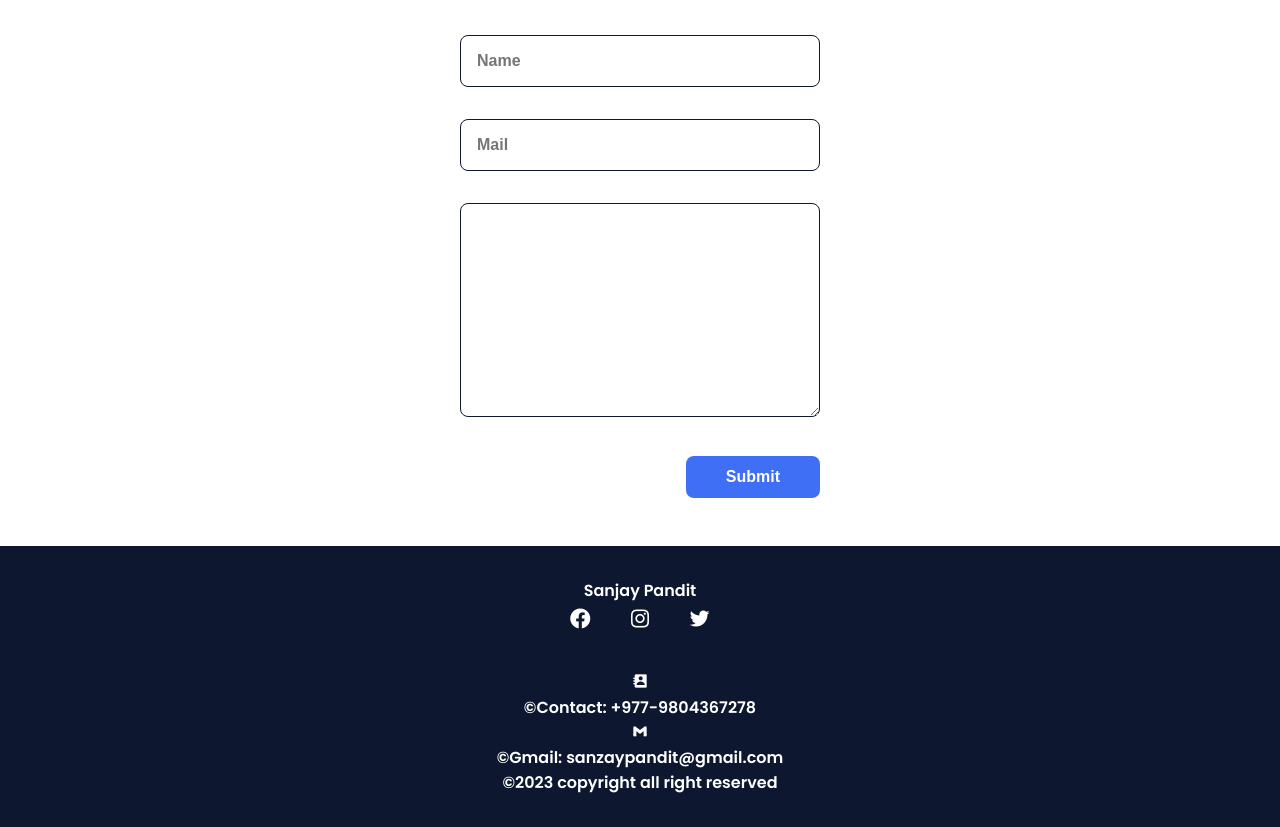
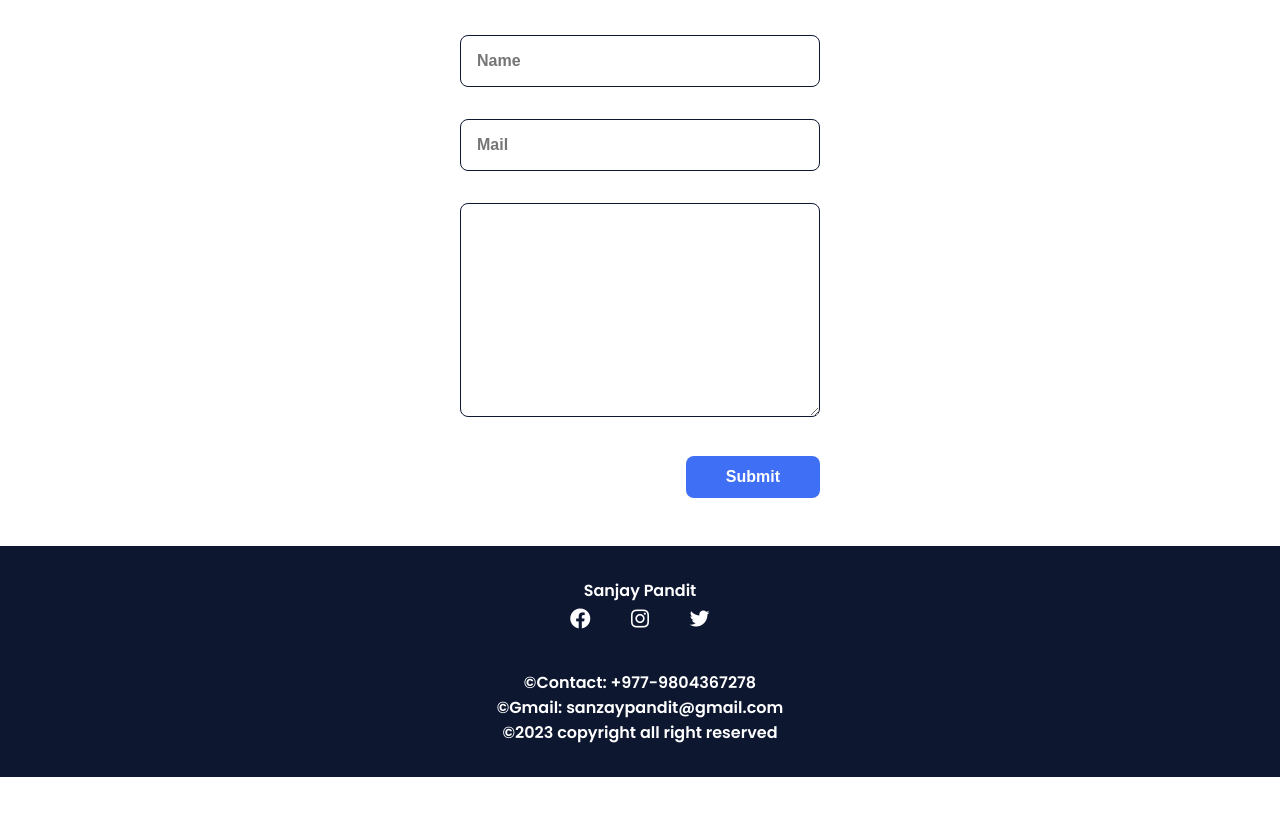
Before and after one commit to Sanjaypandit1/Sanjay-, a plain HTML site: page index.html in a window 1280 px wide. Shown: the part 2301-3128 px from the top of the page. After the commit the page ends 3078 px from the top, so only its background shows below. Drawn offline with nearby package versions, Linux system fonts and the light colour scheme; files whose address does not match are found by name.

Commit message:
Update index.html

```diff
--- a/index.html
+++ b/index.html
@@ -163,9 +163,9 @@
             <a href="https://twitter.com/SanjayP92901324" class="footer__icon"><i class='bx bxl-twitter'></i></a>
 
         </div>
-        <i class='bx bxs-contact'></i>
+
         <p>&#169;Contact: +977-9804367278</p>
-        <i class='bx bxl-gmail' ></i>
+
 
         <p>&#169;Gmail: sanzaypandit@gmail.com</p>
 
```
